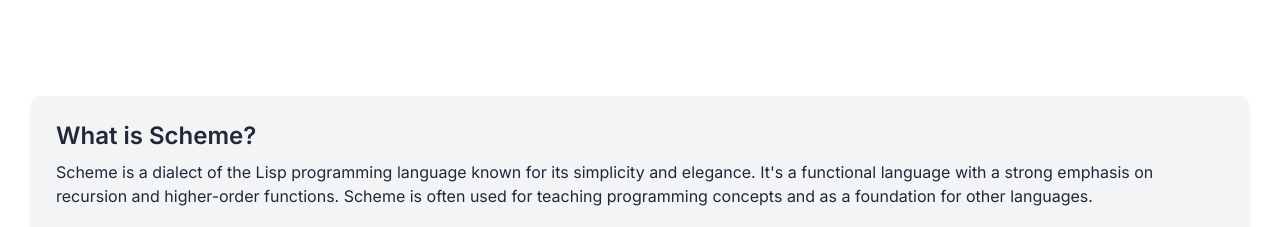
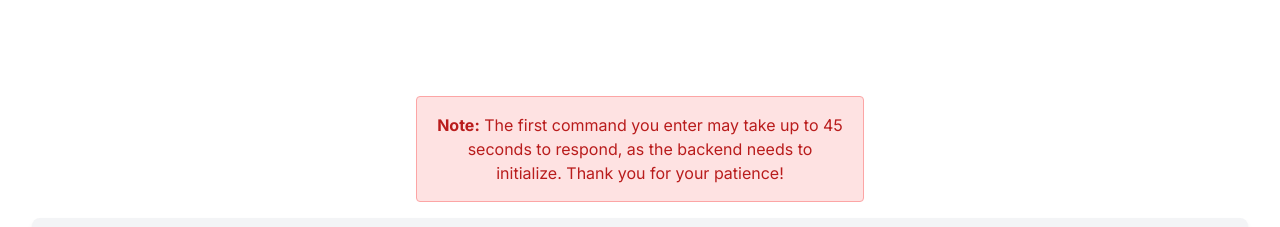
Before and after one commit to DanielF21/portfolio, a Next.js app: page /scheme-interpreter in a window 1280 px wide. Shown: the top 227 px of the page. Built offline with nearby package versions, Linux system fonts and the light colour scheme; no server answers.

Commit message:
Added note for scheme interpreter

```diff
--- a/src/app/scheme-interpreter/page.tsx
+++ b/src/app/scheme-interpreter/page.tsx
@@ -58,7 +58,12 @@ export default function SchemeInterpreter() {
 
     return (
         <div className="w-full">
-            <div className="mb-8 p-6 bg-gray-100 text-gray-800 rounded-lg shadow-md">
+            {/* Red Note Box */}
+            <div className="bg-red-100 text-red-700 border border-red-300 rounded p-4 mb-4 w-full max-w-md mx-auto text-center">
+                <strong>Note:</strong> The first command you enter may take up to 45 seconds to respond, as the backend needs to initialize. Thank you for your patience!
+            </div>
+
+            <div className="mb-8 p-6 bg-gray-100 text-gray-800 rounded-lg shadow-md w-full">
                 <section id="about" className="mb-4">
                     <h2 className="text-2xl font-semibold mb-2">What is Scheme?</h2>
                     <p>Scheme is a dialect of the Lisp programming language known for its simplicity and elegance. It&apos;s a functional language with a strong emphasis on recursion and higher-order functions. Scheme is often used for teaching programming concepts and as a foundation for other languages.</p>
@@ -86,7 +91,7 @@ export default function SchemeInterpreter() {
             </div>
 
             <div
-                className="bg-black text-green-400 p-6 h-[60vh] overflow-auto mb-4 rounded-lg shadow-lg font-mono text-lg"
+                className="bg-black text-green-400 p-6 h-[60vh] w-full overflow-auto mb-4 rounded-lg shadow-lg font-mono text-lg"
             >
                 <div ref={consoleRef}>
                     {history.map((line, index) => (
```
